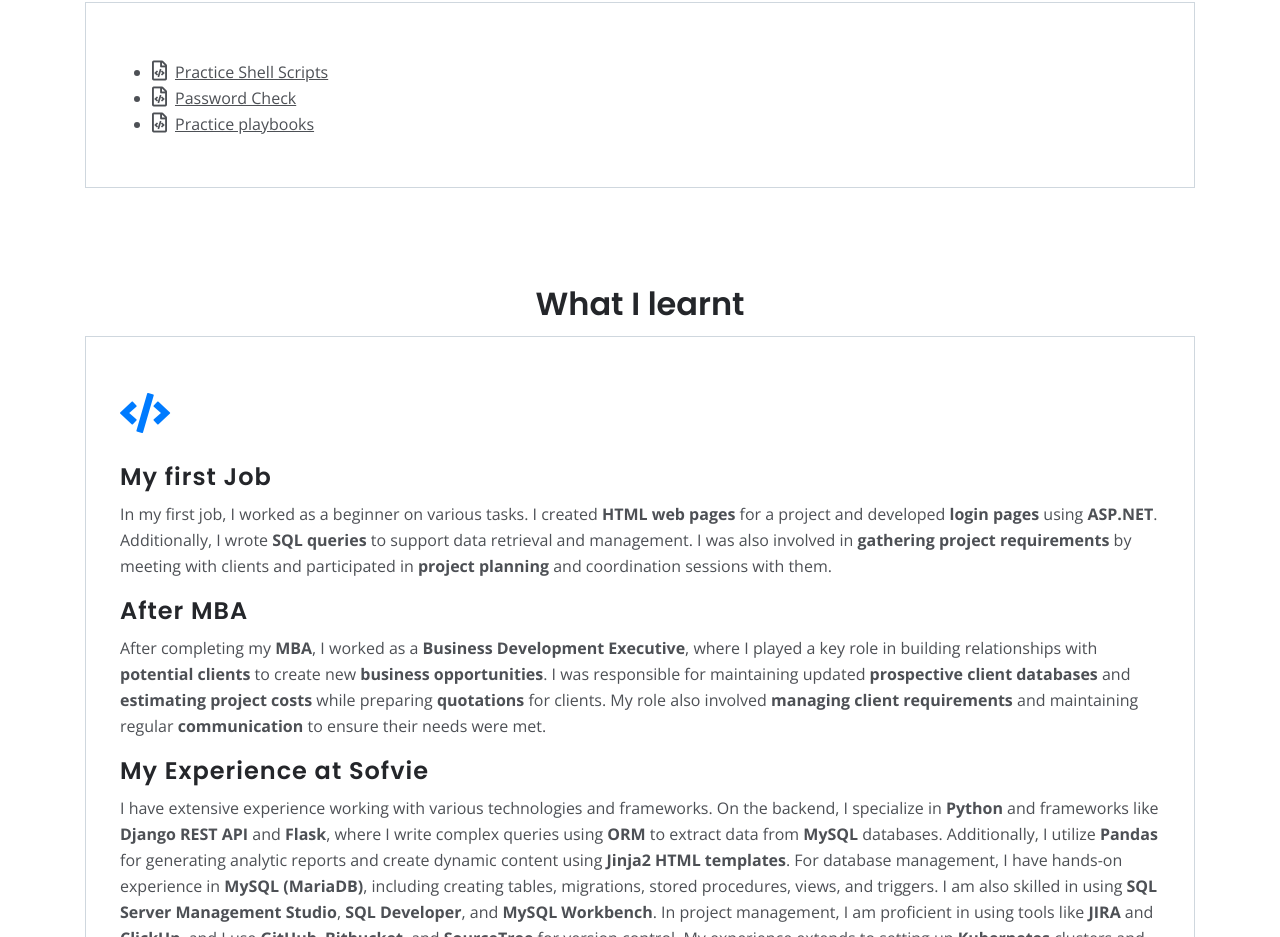
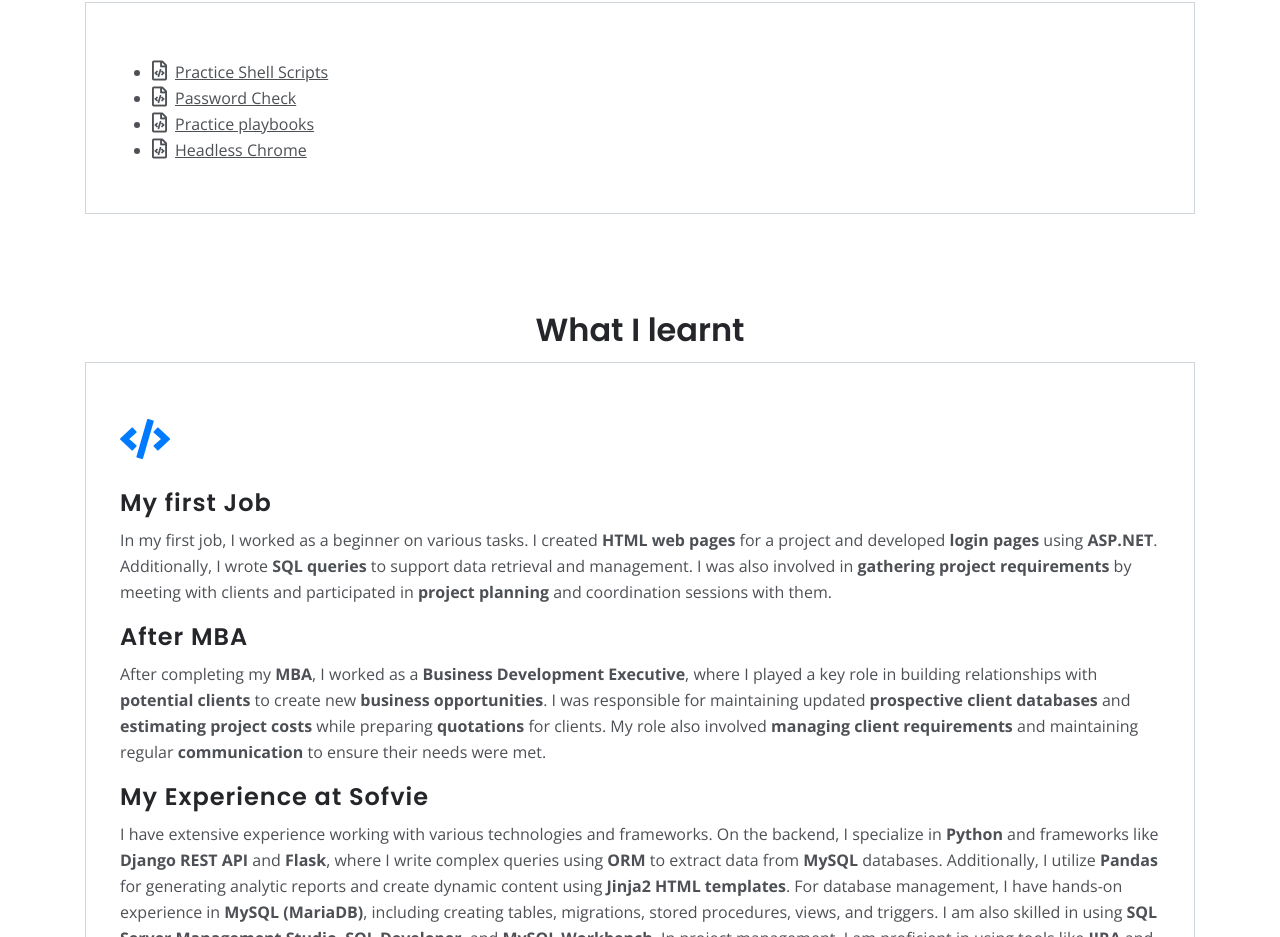
Before and after one commit to sontam-sarath/portfolio, a plain HTML site: page index.html in a window 1280 px wide. Shown: the part 1654-2591 px from the top of the page. Drawn offline with nearby package versions, Linux system fonts and the light colour scheme.

Commit message:
update github

```diff
--- a/index.html
+++ b/index.html
@@ -214,6 +214,8 @@
                                     <i class=" mr-2 far fa-file-code" style="font-size: 20px;"></i>Password Check</a></li>
                             <li><a target="_blank" href="https://github.com/sontam-sarath/practice-playbooks.git" title="Practice playbooks">
                                 <i class=" mr-2 far fa-file-code" style="font-size: 20px;"></i>Practice playbooks</a></li>
+                            <li><a target="_blank" href="https://github.com/sontam-sarath/headless-chrome.git" title="Headless Chrome">
+                                    <i class=" mr-2 far fa-file-code" style="font-size: 20px;"></i>Headless Chrome</a></li>
                         </ul>
                     </div> <!-- end of text-box -->
                 </div> <!-- end of col -->
```
